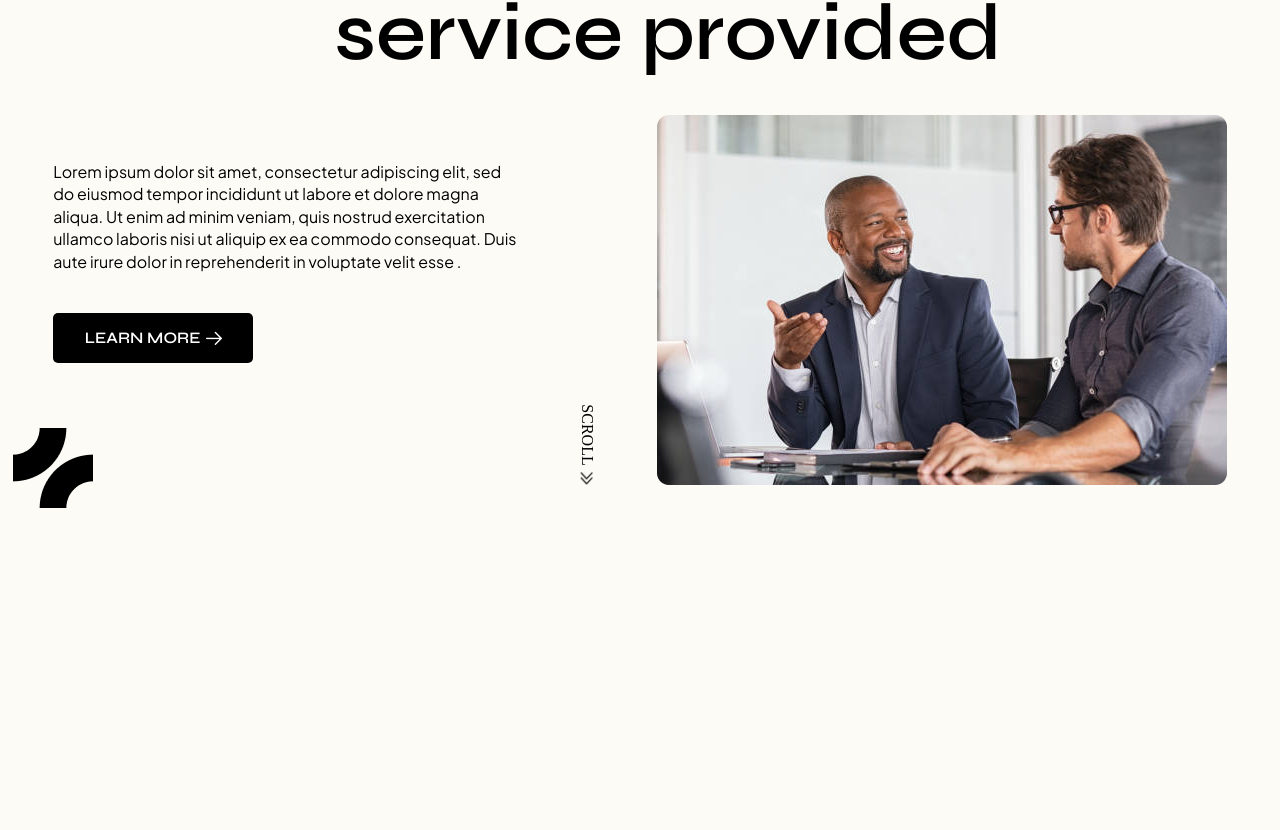
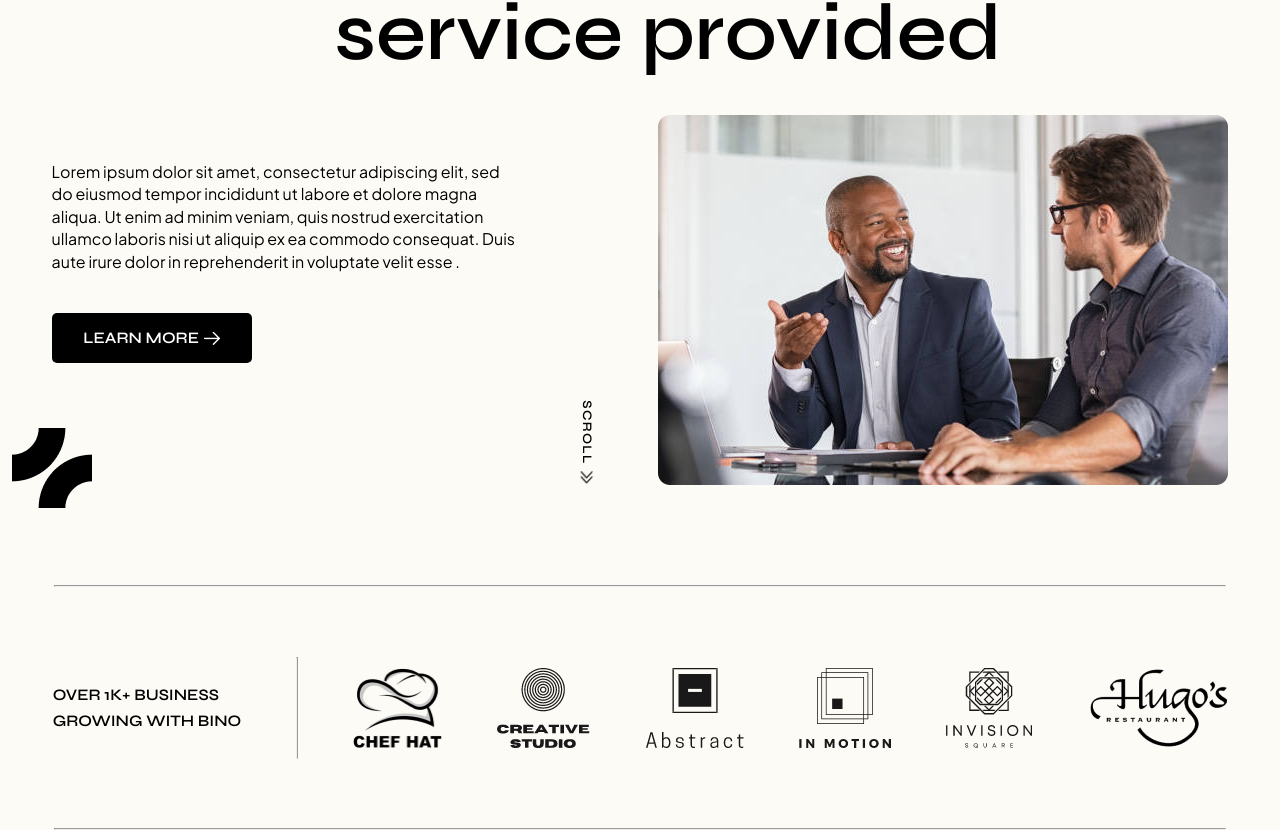
Before and after one commit to husiwijn-L/BINO, a plain HTML site: page index.html in a window 1280 px wide. Shown: the part 514-1344 px from the top of the page. Before the commit the page ends 1047 px from the top, so only its background shows below. Drawn offline with Linux system fonts and the light colour scheme.

Commit message:
сделала вот эту штуку

```diff
--- a/index.html
+++ b/index.html
@@ -58,5 +58,23 @@
             <img class="img1" src="img/image (1).png" alt="" width="570px" height="370px">
         </div>
     </div>
+
+    <div class="DVA">
+        <hr style="width:1170px; margin: auto;" />
+        <div class="kompanii">
+            <h2>OVER 1K+ BUSINESS <br>
+                GROWING WITH BINO</h2>
+                <hr class="hr1" style="width: 100px;">
+                <div class="logi">
+                    <img src="img/1.png" alt="" width="89px" height="80px">
+                <img src="img/2.png" alt="" width="93px" height="80px">
+                <img src="img/3.png" alt="" width="99px" height="80px">
+                <img src="img/4.png" alt="" width="92px" height="80px">
+                <img src="img/5.png" alt="" width="86px" height="80px">
+                <img src="img/6.png" alt="" width="140px" height="80px">
+                </div>
+        </div>
+        <hr style="width:1170px; margin: auto;" />
+    </div>
 </body>
 </html>
--- a/styles.css
+++ b/styles.css
@@ -149,7 +149,12 @@ header {
     align-items: center;
     gap: 7px;
     transform: rotate(90deg);
-    margin-top: 220px;
+    margin-top: 215px;
+    font-family: "Syne";
+    font-size: 13px;
+    font-weight: 600;
+    line-height: 18.2px;
+    letter-spacing: 0.1em;
 }
 
 .SK > img {
@@ -164,3 +169,33 @@ header {
     margin-left: -40px;
     margin-top: 25px;
 }
+
+.DVA {
+    width: auto;
+    margin-top: 52px;
+}
+
+.kompanii {
+    width: auto;
+    height: 241px;
+    display: flex;
+    align-items: center;
+    justify-content: center;
+    gap: 5px;
+}
+
+.kompanii > h2 {
+    font-family: "Syne";
+    font-size: 16px;
+    font-weight: 600;
+    line-height: 25.6px;
+}
+
+.hr1 {
+    transform: rotate(90deg);
+}
+
+.logi {
+    display: flex;
+    gap: 55px;
+}
```
